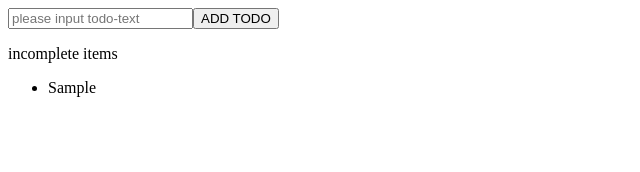
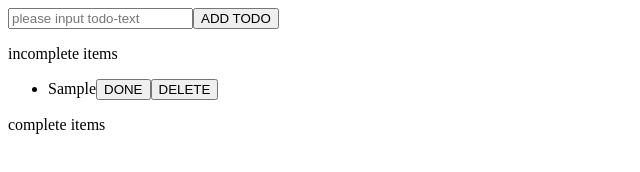
Before and after one commit to ulxsth/vue-todo, a plain HTML site: page index.html in a window 1280 px wide. Both pictures are taken after typing "Sample" into the empty fields and a click on the button "ADD TODO". Shown: the whole page, without its empty margins (0-640 px from the left). Drawn offline with nearby package versions, Linux system fonts and the light colour scheme.

Commit message:
update: TODOリスト完成

```diff
--- a/index.html
+++ b/index.html
@@ -17,16 +17,29 @@
                 <div class="area-incomplete">
                     <p class="todo-title">incomplete items</p>
                     <ul class="todo-area">
-                        <li v-for="(todo, i) in todos" :key="i" class="list">
+                        <li v-for="(todo, i) in incompleteTodo" :key="i" class="list">
                             <span class="list-label">{{ todo.text }}</span>
+                            <span class="button-area">
+                                <button class="list-button button-done" @click="toggleIsDone(todo.id)">DONE</button>
+                                <button class="list-button button-delete" @click="deleteTodo(todo.id)">DELETE</button>
+                            </span>
                         </li>
+                    </ul>
+                </div>
+                <div class="area-complete">
+                    <p class="todo-title">complete items</p>
+                    <ul class="todo-area">
+                        <li v-for="(todo, i) in completeTodo" :key="i" class="list">
+                            <span class="list-label">{{ todo.text }}</span>
+                            <button class="list-button button-done" @click="toggleIsDone(todo.id)">RETURN</button>
+                            <button class="list-button button-delete" @click="deleteTodo(todo.id)">DELETE</button>
+                        </todo
                     </ul>
                 </div>
             </section>
         </article>
     </div>
 
-
     <!-- load Vue.js -->
     <script src="https://unpkg.com/vue@3/dist/vue.global.js"></script>
     <script src="script/script.js"></script>
--- a/script/script.js
+++ b/script/script.js
@@ -5,6 +5,7 @@ const app = {
             text: ""
         };
     },
+
     methods: {
         inputText(element) {
             this.text = element.target.value;
@@ -26,6 +27,32 @@ const app = {
 
         resetText() {
             this.text = "";
+        },
+
+        deleteTodo(id) {
+            const index = this.getIndexBy(id);
+            this.todos.splice(index, 1);
+        },
+
+        toggleIsDone(id) {
+            const index = this.getIndexBy(id);
+            this.todos[index].isDone = !this.todos[index].isDone;
+        },
+
+        getIndexBy(id) {
+            const target = this.todos.find(todo => todo.id === id); // 未検証
+            const index = this.todos.indexOf(target);
+            return index;
+        }
+    },
+
+    computed: {
+        completeTodo() {
+            return this.todos.filter(todo => todo.isDone === true);
+        },
+
+        incompleteTodo() {
+            return this.todos.filter(todo => todo.isDone === false);
         }
     }
 }
```
